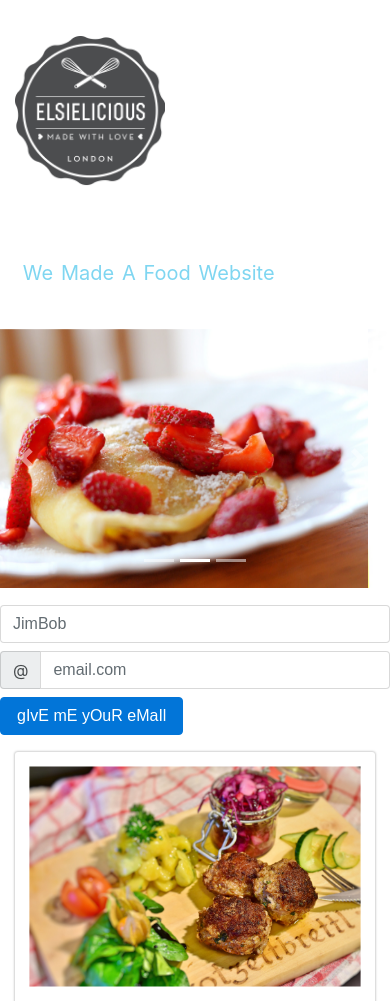
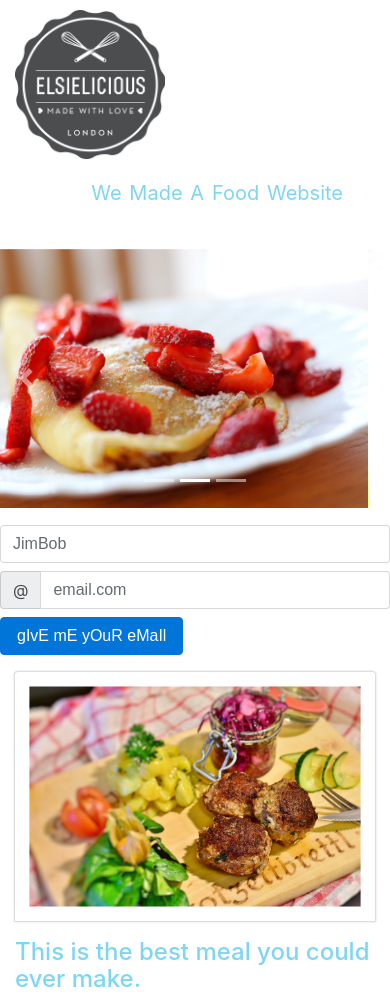
Before and after one commit to zmarston/food-bootstrap-grid, a plain HTML site: page index.html in a window 390 px wide. Shown: the top 1001 px of the page. Drawn offline with nearby package versions, Linux system fonts and the light colour scheme; a script that the page names is missing.

Commit message:
add style

```diff
--- a/css/styles.css
+++ b/css/styles.css
@@ -21,7 +21,7 @@
   cursor: pointer;
 }
 .top-row{
-  padding-top: 10%;
+  padding-top: 10px;
 }
 .slideshow{
   padding-top: 2vh;
@@ -96,3 +96,18 @@ li:hover i {
   width: 100%;
   color: #7fd6f1;
 }
+
+@media screen and (max-width:576px) {
+  .sidebar ul {
+    padding-top: 5%;
+    margin-left: 0;
+    margin-left: 19%;
+    margin-right: auto;
+  }
+}
+
+@media screen and (min-width:992px) {
+  .sidebar li {
+    text-align: left;
+  }
+}
--- a/index.html
+++ b/index.html
@@ -17,12 +17,12 @@
   <body>
     <div class="container">
       <div class="row">
-        <div class="col-xs-12 col-lg-3 sidebar">
+        <div class="col-xs-6 col-lg-3 sidebar">
           <div class="row top-row">
-            <div class="col-sm-6 col-lg-12">
+            <div class="col-xs-6 col-sm-6 col-lg-12">
               <img src="img/logo.png" alt="logo">
             </div>
-            <div class="col-sm-6 col-lg-12">
+            <div class="col-xs-6 col-sm-6 col-lg-12">
               <ul class="nav flex-lg-column">
                 <li class="nav-item"><i class="fa fa-snowflake-o hidden-sm-down" aria-hidden="true"></i> We</li>
                 <li class="nav-item"><i class="fa fa-bath hidden-sm-down" aria-hidden="true"></i> Made</li>
```
